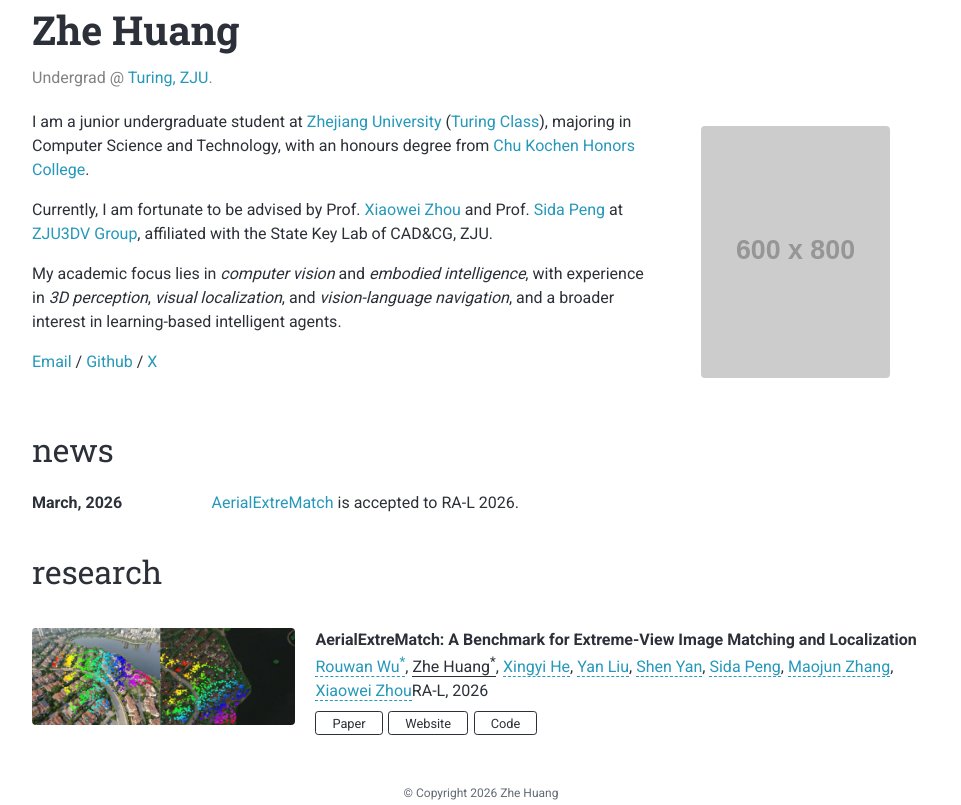
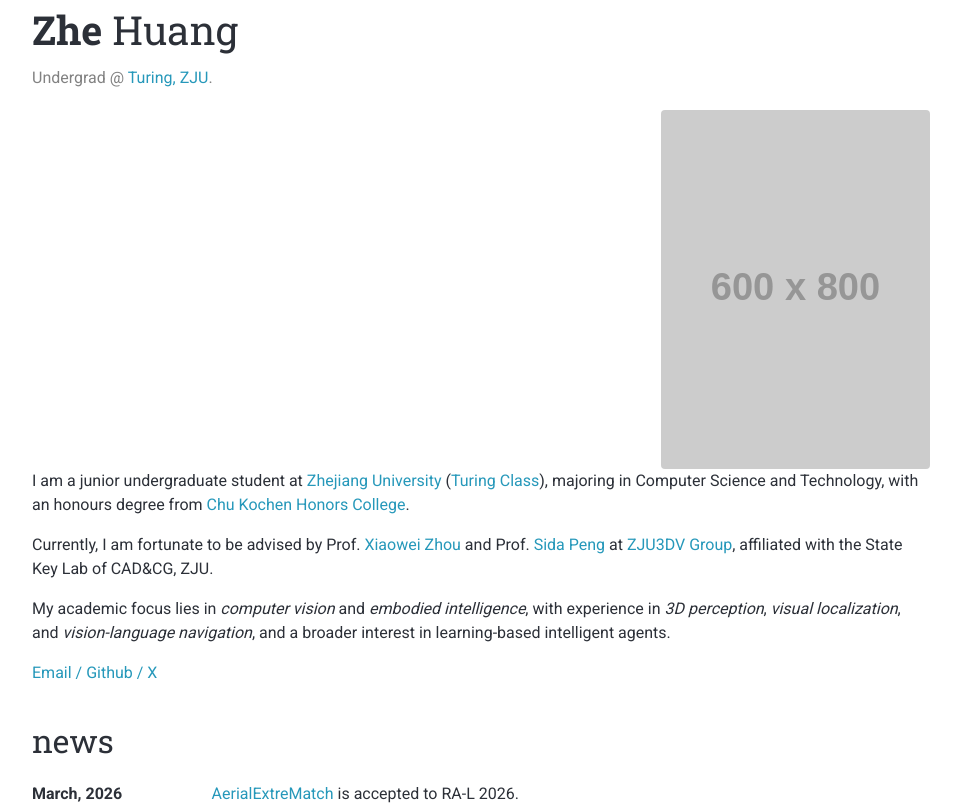
Before and after one commit to Xecades/AcademicHomepage, a Vue app: page / in a window 1280 px wide. Shown: the top 805 px of the page, without its empty margins (159-1120 px from the left). Built offline with nearby package versions, Linux system fonts and the light colour scheme.

Commit message:
chore: use tailwindcss

```diff
--- a/index.html
+++ b/index.html
@@ -2,6 +2,12 @@
 <html lang="en">
     <head>
         <meta charset="UTF-8" />
+        <link rel="preconnect" href="https://fonts.googleapis.com" />
+        <link rel="preconnect" href="https://fonts.gstatic.com" crossorigin />
+        <link
+            href="https://fonts.googleapis.com/css?family=Roboto:300,400,500,700|Roboto+Slab:100,300,400,500,700|Material+Icons&display=swap"
+            rel="stylesheet"
+        />
         <link rel="icon" href="/favicon.ico" />
         <meta name="viewport" content="width=device-width, initial-scale=1.0" />
         <title>Zhe Huang</title>
--- a/package.json
+++ b/package.json
@@ -19,6 +19,7 @@
         "vue-router": "^5.0.4"
     },
     "devDependencies": {
+        "@tailwindcss/vite": "^4.2.2",
         "@tsconfig/node24": "^24.0.4",
         "@types/node": "^24.12.0",
         "@vitejs/plugin-vue": "^6.0.5",
@@ -33,6 +34,7 @@
         "npm-run-all2": "^8.0.4",
         "oxlint": "~1.57.0",
         "prettier": "3.8.1",
+        "tailwindcss": "^4.2.2",
         "typescript": "~6.0.0",
         "vite": "^8.0.3",
         "vite-plugin-vue-devtools": "^8.1.1",
--- a/src/App.vue
+++ b/src/App.vue
@@ -3,7 +3,7 @@
 </script>
 
 <template>
-    <main class="container" role="main">
+    <main class="mx-auto w-full max-w-[930px] px-4 max-[576px]:px-3" role="main">
         <RouterView />
     </main>
 
--- a/src/assets/css/main.css
+++ b/src/assets/css/main.css
@@ -1,4 +1,4 @@
-@import url("https://fonts.googleapis.com/css?family=Roboto:300,400,500,700|Roboto+Slab:100,300,400,500,700|Material+Icons&display=swap");
+@import "tailwindcss";
 
 :root {
     --global-bg-color: #ffffff;
@@ -30,10 +30,6 @@
     --global-code-bg-color: #2c3237;
 }
 
-* {
-    box-sizing: border-box;
-}
-
 html,
 body,
 #app {
@@ -42,26 +38,11 @@
 }
 
 body {
+    background-color: var(--global-bg-color);
+    color: var(--global-text-color);
     font-family: "Roboto", sans-serif;
     font-size: 1rem;
     line-height: 1.5;
-    color: var(--global-text-color);
-    background-color: var(--global-bg-color);
-}
-
-h1,
-h2,
-h3,
-h4,
-h5,
-h6,
-p,
-div,
-li,
-span,
-em,
-strong {
-    color: var(--global-text-color);
 }
 
 a {
@@ -73,260 +54,3 @@
     color: var(--global-theme-color);
     text-decoration: underline;
 }
-
-.container {
-    width: 100%;
-    max-width: 930px;
-    margin: 0 auto;
-    padding: 0 16px;
-}
-
-.mt-0 {
-    margin-top: 0;
-}
-
-.font-weight-bold {
-    font-weight: 700;
-}
-
-.sr-only {
-    position: absolute;
-    width: 1px;
-    height: 1px;
-    padding: 0;
-    margin: -1px;
-    overflow: hidden;
-    clip: rect(0, 0, 0, 0);
-    border: 0;
-}
-
-.post {
-    margin-bottom: 40px;
-}
-
-.post-title {
-    font-size: 2.5rem;
-    margin: 0;
-    font-family: "Roboto Slab", serif;
-}
-
-.desc {
-    margin-top: 0.4rem;
-    margin-bottom: 1.2rem;
-    color: var(--global-text-color-light);
-}
-
-.profile {
-    width: 100%;
-}
-
-.profile.float-right {
-    margin-left: 1rem;
-}
-
-.profile img {
-    width: 100%;
-}
-
-.float-right {
-    float: right;
-}
-
-.img-fluid,
-.preview {
-    max-width: 100%;
-    display: block;
-}
-
-.rounded {
-    border-radius: 0.25rem;
-}
-
-.clearfix::after {
-    content: "";
-    display: table;
-    clear: both;
-}
-
-.clearfix p {
-    margin-top: 0;
-    margin-bottom: 1rem;
-}
-
-h2 {
-    margin-top: 2rem;
-    margin-bottom: 1rem;
-    font-size: 2rem;
-    font-family: "Roboto Slab", serif;
-    font-weight: 400;
-}
-
-h2 a {
-    color: inherit;
-}
-
-.news .table-responsive {
-    overflow-x: auto;
-}
-
-.news .table-responsive.scrollable {
-    max-height: 60vw;
-    overflow-y: auto;
-}
-
-.table {
-    width: 100%;
-    border-collapse: collapse;
-}
-
-.table.table-sm th,
-.table.table-sm td {
-    font-size: 1rem;
-    padding: 1px 1rem 1px 0;
-    text-align: left;
-    vertical-align: top;
-    border: 0;
-}
-
-.table.table-sm th {
-    width: 20%;
-    font-weight: 700;
-}
-
-.publications {
-    margin-top: 2rem;
-}
-
-.publications h2.bibliography {
-    color: var(--global-divider-color);
-    border-top: 1px solid var(--global-divider-color);
-    padding-top: 1rem;
-    margin-top: 2rem;
-    text-align: right;
-    font-size: 2rem;
-}
-
-ol.bibliography {
-    list-style: none;
-    padding: 0;
-    margin-top: 0;
-}
-
-ol.bibliography li {
-    margin-bottom: 1rem;
-}
-
-.publication-row {
-    display: flex;
-    gap: 1.25rem;
-}
-
-.publication-media {
-    width: 30%;
-    min-width: 170px;
-}
-
-.publication-media figure {
-    margin: 0;
-}
-
-.publication-content {
-    width: 70%;
-}
-
-.title {
-    font-weight: 700;
-}
-
-.author a {
-    border-bottom: 1px dashed var(--global-theme-color);
-}
-
-.author a:hover {
-    border-bottom-style: solid;
-    text-decoration: none;
-}
-
-.author > em {
-    border-bottom: 1px solid;
-    font-style: normal;
-}
-
-.links {
-    margin-top: 0.45rem;
-}
-
-.links a.btn {
-    color: var(--global-text-color);
-    border: 1px solid var(--global-text-color);
-    border-radius: 0.2rem;
-    padding: 0.24rem 1rem;
-    margin-right: 0.35rem;
-    font-size: 0.8rem;
-    line-height: 1.2;
-}
-
-.links a.btn:hover {
-    color: var(--global-theme-color);
-    border-color: var(--global-theme-color);
-    text-decoration: none;
-}
-
-.fixed-bottom {
-    background-color: var(--global-footer-bg-color);
-    font-size: 0.75rem;
-    margin-top: 2rem;
-}
-
-.fixed-bottom .container {
-    color: var(--global-footer-text-color);
-    text-align: center;
-    padding-top: 9px;
-    padding-bottom: 8px;
-}
-
-.fixed-bottom a {
-    color: var(--global-footer-link-color);
-}
-
-.fixed-bottom a:hover {
-    color: var(--global-theme-color);
-    text-decoration: none;
-}
-
-@media (min-width: 576px) {
-    .profile {
-        width: 30%;
-    }
-}
-
-@media (max-width: 576px) {
-    .container {
-        padding: 0 12px;
-    }
-
-    .float-right {
-        float: none;
-    }
-
-    .profile.float-right {
-        margin: 0 0 1rem;
-    }
-
-    .profile img {
-        width: 100%;
-    }
-
-    .publication-row {
-        flex-direction: column;
-    }
-
-    .publication-media,
-    .publication-content {
-        width: 100%;
-    }
-
-    .table.table-sm th {
-        width: 30%;
-    }
-}
--- a/src/components/NewsTable.vue
+++ b/src/components/NewsTable.vue
@@ -10,13 +10,20 @@
 </script>
 
 <template>
-    <div class="news">
-        <div class="table-responsive" :class="{ scrollable }">
-            <table class="table table-sm table-borderless">
+    <div>
+        <div class="overflow-x-auto" :class="{ 'max-h-[60vw] overflow-y-auto': scrollable }">
+            <table class="w-full border-collapse">
                 <tbody>
                     <tr v-for="(item, index) in items" :key="`${item.dateLabel}-${index}`">
-                        <th scope="row">{{ item.dateLabel }}</th>
-                        <td><RichText :nodes="item.content" /></td>
+                        <th
+                            scope="row"
+                            class="w-1/5 px-0 py-px pr-4 text-left align-top text-base font-bold max-[576px]:w-[30%]"
+                        >
+                            {{ item.dateLabel }}
+                        </th>
+                        <td class="px-0 py-px pr-4 text-left align-top text-base">
+                            <RichText :nodes="item.content" />
+                        </td>
                     </tr>
                 </tbody>
             </table>
--- a/src/components/PublicationItem.vue
+++ b/src/components/PublicationItem.vue
@@ -9,29 +9,29 @@
 </script>
 
 <template>
-    <li>
-        <div class="row publication-row">
-            <div class="publication-media">
-                <figure>
+    <li class="mb-4">
+        <div class="row flex gap-5 max-[576px]:flex-col">
+            <div class="w-[30%] min-w-[170px] max-[576px]:w-full">
+                <figure class="m-0">
                     <img
                         :src="publication.preview"
-                        class="preview rounded"
+                        class="block max-w-full rounded"
                         :alt="publication.title"
                         loading="eager"
                     />
                 </figure>
             </div>
 
-            <div :id="publication.id" class="publication-content">
-                <div class="title">{{ publication.title }}</div>
+            <div :id="publication.id" class="w-[70%] max-[576px]:w-full">
+                <div class="font-bold">{{ publication.title }}</div>
                 <RichText class="author" :nodes="publication.authors" />
                 <RichText class="periodical" :nodes="publication.venue" />
-                <div class="links">
+                <div class="mt-[0.45rem]">
                     <a
                         v-for="link in publication.links"
                         :key="link.label"
                         :href="link.url"
-                        class="btn btn-sm"
+                        class="mr-[0.35rem] rounded-[0.2rem] border border-[var(--global-text-color)] px-4 py-[0.24rem] text-[0.8rem] leading-[1.2] text-[var(--global-text-color)] hover:border-[var(--global-theme-color)] hover:text-[var(--global-theme-color)] hover:no-underline"
                         target="_blank"
                         rel="noopener"
                     >
@@ -42,3 +42,19 @@
         </div>
     </li>
 </template>
+
+<style scoped>
+.author :deep(a) {
+    border-bottom: 1px dashed var(--global-theme-color);
+}
+
+.author :deep(a:hover) {
+    border-bottom-style: solid;
+    text-decoration: none;
+}
+
+.author :deep(em) {
+    border-bottom: 1px solid;
+    font-style: normal;
+}
+</style>
--- a/src/components/PublicationList.vue
+++ b/src/components/PublicationList.vue
@@ -31,11 +31,15 @@
 </script>
 
 <template>
-    <div class="publications">
+    <div class="mt-8">
         <template v-if="showYearHeadings">
             <template v-for="group in grouped" :key="group.year">
-                <h2 class="bibliography">{{ group.year }}</h2>
-                <ol class="bibliography">
+                <h2
+                    class="mt-8 border-t border-[var(--global-divider-color)] pt-4 text-right text-[2rem] text-[var(--global-divider-color)]"
+                >
+                    {{ group.year }}
+                </h2>
+                <ol class="mt-0 list-none p-0">
                     <PublicationItem
                         v-for="publication in group.items"
                         :key="publication.id"
@@ -45,7 +49,7 @@
             </template>
         </template>
 
-        <ol v-else class="bibliography">
+        <ol v-else class="mt-0 list-none p-0">
             <PublicationItem
                 v-for="publication in list"
                 :key="publication.id"
--- a/src/components/SiteFooter.vue
+++ b/src/components/SiteFooter.vue
@@ -4,7 +4,22 @@
 </script>
 
 <template>
-    <footer class="fixed-bottom" role="contentinfo">
-        <RichText class="container mt-0" :nodes="profile.footer" tag="div" />
+    <footer class="mt-8 bg-[var(--global-footer-bg-color)] text-xs" role="contentinfo">
+        <RichText
+            class="mx-auto w-full max-w-[930px] px-4 py-2 text-center text-[var(--global-footer-text-color)] max-[576px]:px-3"
+            :nodes="profile.footer"
+            tag="div"
+        />
     </footer>
 </template>
+
+<style scoped>
+.text-xs :deep(a) {
+    color: var(--global-footer-link-color);
+}
+
+.text-xs :deep(a:hover) {
+    color: var(--global-theme-color);
+    text-decoration: none;
+}
+</style>
--- a/src/views/HomeView.vue
+++ b/src/views/HomeView.vue
@@ -6,23 +6,35 @@
 </script>
 
 <template>
-    <div class="post">
-        <header class="post-header">
-            <h1 class="post-title">
-                <span class="font-weight-bold">{{ profile.firstName }}</span> {{ profile.lastName }}
+    <div class="mb-10">
+        <header>
+            <h1 class="m-0 font-['Roboto_Slab'] text-[2.5rem]">
+                <span class="font-bold">{{ profile.firstName }}</span> {{ profile.lastName }}
             </h1>
-            <RichText class="desc" :nodes="profile.subtitle" tag="p" />
+            <RichText
+                class="mb-[1.2rem] mt-[0.4rem] text-[var(--global-text-color-light)]"
+                :nodes="profile.subtitle"
+                tag="p"
+            />
         </header>
 
         <article>
-            <div class="profile float-right">
+            <div
+                class="float-right ml-4 w-full min-[576px]:w-[30%] max-[576px]:mb-4 max-[576px]:ml-0 max-[576px]:float-none"
+            >
                 <figure>
-                    <img class="img-fluid rounded" :src="profile.avatar" alt="me.png" />
+                    <img class="block w-full rounded" :src="profile.avatar" alt="me.png" />
                 </figure>
             </div>
 
-            <div class="clearfix">
-                <RichText v-for="(text, index) in profile.bio" :key="index" :nodes="text" tag="p" />
+            <div class="clear-both">
+                <RichText
+                    v-for="(text, index) in profile.bio"
+                    :key="index"
+                    :nodes="text"
+                    tag="p"
+                    class="mb-4 mt-0"
+                />
                 <p>
                     <a
                         v-for="(contact, index) in profile.contacts"
@@ -37,10 +49,10 @@
                 </p>
             </div>
 
-            <h2>news</h2>
+            <h2 class="mb-4 mt-8 font-['Roboto_Slab'] text-[2rem] font-normal">news</h2>
             <NewsTable :items="news" scrollable />
 
-            <h2>research</h2>
+            <h2 class="mb-4 mt-8 font-['Roboto_Slab'] text-[2rem] font-normal">research</h2>
             <PublicationList :items="publications" :show-year-headings="false" />
         </article>
     </div>
--- a/vite.config.ts
+++ b/vite.config.ts
@@ -3,11 +3,12 @@
 import { defineConfig } from "vite";
 import vue from "@vitejs/plugin-vue";
 import vueJsx from "@vitejs/plugin-vue-jsx";
+import tailwindcss from "@tailwindcss/vite";
 import vueDevTools from "vite-plugin-vue-devtools";
 
 // https://vite.dev/config/
 export default defineConfig({
-    plugins: [vue(), vueJsx(), vueDevTools()],
+    plugins: [tailwindcss(), vue(), vueJsx(), vueDevTools()],
     resolve: {
         alias: {
             "@": fileURLToPath(new URL("./src", import.meta.url)),
```
Also changed, not shown: 1 other file (tests, documents, lock files or other folders).
